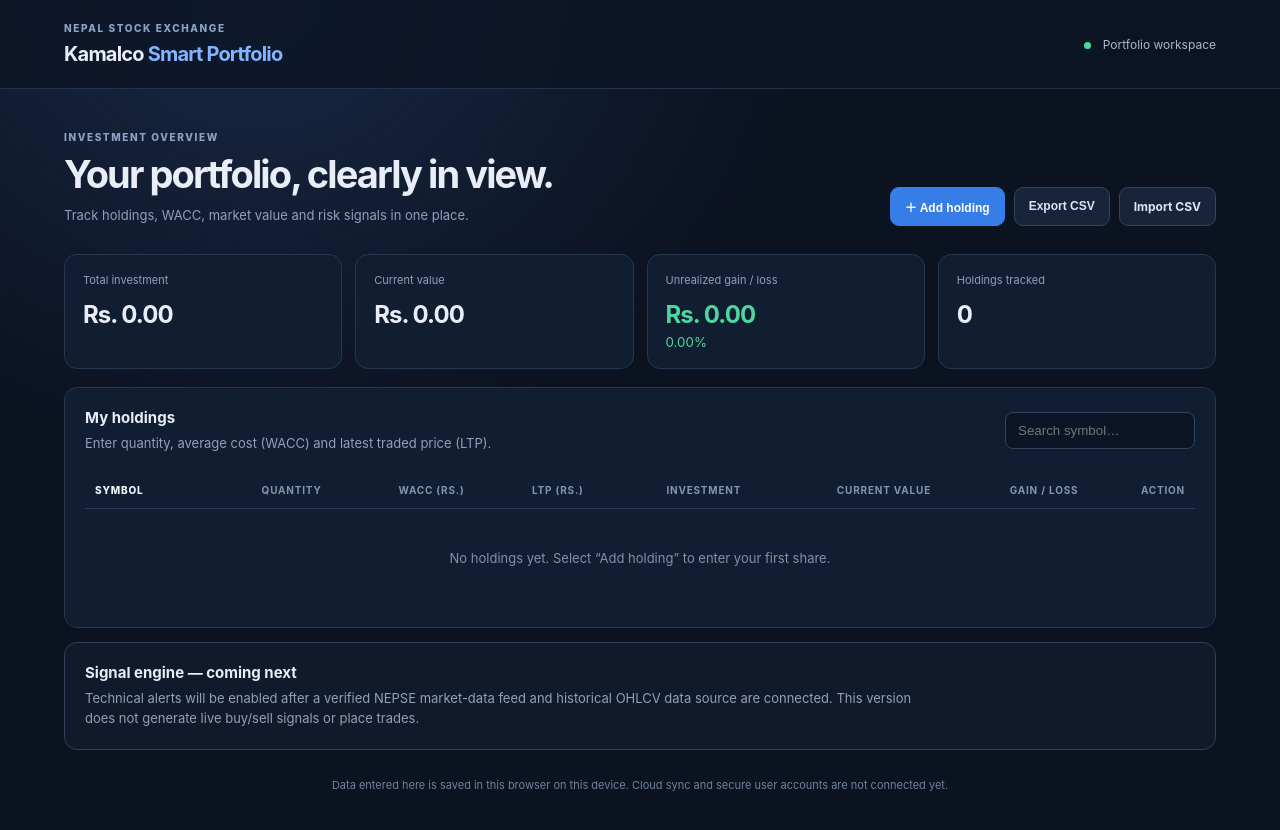
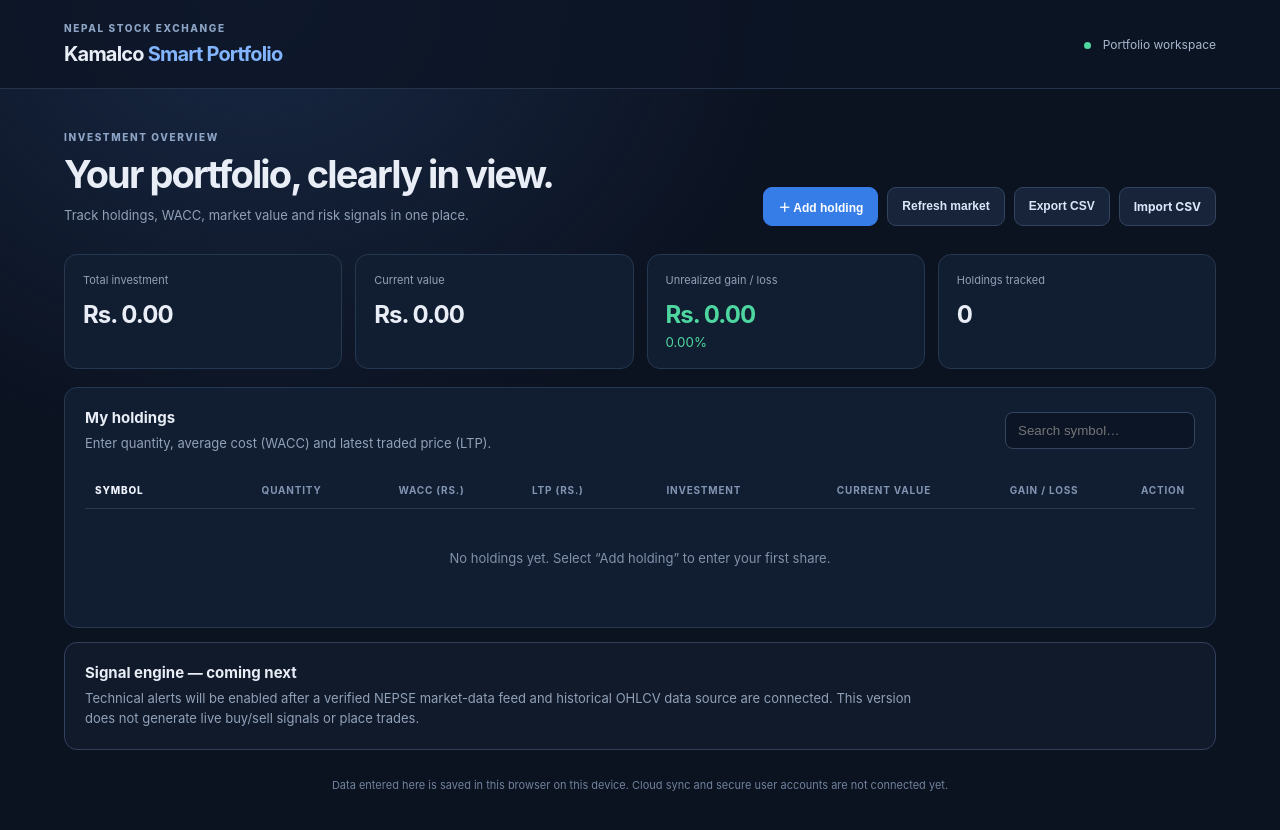
Before and after one commit to aarogya-helios/kamalco-nepse-smart-portfolio, a plain HTML site: page index.html in a window 1280 px wide. Drawn offline with Linux system fonts and the light colour scheme.

Commit message:
Add market refresh and technical alerts sections

```diff
--- a/index.html
+++ b/index.html
@@ -1,7 +1,7 @@
 <!doctype html>
 <html lang="en"><head><meta charset="UTF-8"><meta name="viewport" content="width=device-width, initial-scale=1"><meta name="theme-color" content="#101827"><title>Kamalco NEPSE Smart Portfolio</title><link rel="stylesheet" href="./style.css"></head>
 <body><header class="topbar"><div><div class="eyebrow">NEPAL STOCK EXCHANGE</div><h1>Kamalco <span>Smart Portfolio</span></h1></div><div class="status"><i></i> Portfolio workspace</div></header>
-<main class="wrap"><section class="intro"><div><p class="eyebrow">INVESTMENT OVERVIEW</p><h2>Your portfolio, clearly in view.</h2><p class="muted">Track holdings, WACC, market value and risk signals in one place.</p></div><div class="actions"><button id="addBtn" class="primary">＋ Add holding</button><button id="exportBtn" class="secondary">Export CSV</button><label class="secondary upload">Import CSV<input id="importFile" type="file" accept=".csv,text/csv"></label></div></section>
+<main class="wrap"><section class="intro"><div><p class="eyebrow">INVESTMENT OVERVIEW</p><h2>Your portfolio, clearly in view.</h2><p class="muted">Track holdings, WACC, market value and risk signals in one place.</p></div><div class="actions"><button id="addBtn" class="primary">＋ Add holding</button><button id="refreshBtn" class="secondary">Refresh market</button><button id="exportBtn" class="secondary">Export CSV</button><label class="secondary upload">Import CSV<input id="importFile" type="file" accept=".csv,text/csv"></label></div></section>
 <section class="metrics"><article class="metric"><span>Total investment</span><strong id="investment">Rs. 0.00</strong></article><article class="metric"><span>Current value</span><strong id="currentValue">Rs. 0.00</strong></article><article class="metric"><span>Unrealized gain / loss</span><strong id="gainLoss">Rs. 0.00</strong><small id="gainPct">0.00%</small></article><article class="metric"><span>Holdings tracked</span><strong id="holdingCount">0</strong></article></section>
 <section class="panel"><div class="panel-head"><div><h3>My holdings</h3><p class="muted">Enter quantity, average cost (WACC) and latest traded price (LTP).</p></div><input id="search" class="search" placeholder="Search symbol…"></div><div class="table-wrap"><table><thead><tr><th>Symbol</th><th>Quantity</th><th>WACC (Rs.)</th><th>LTP (Rs.)</th><th>Investment</th><th>Current value</th><th>Gain / loss</th><th>Action</th></tr></thead><tbody id="holdingsBody"></tbody></table></div><p id="empty" class="empty">No holdings yet. Select “Add holding” to enter your first share.</p></section>
 <section class="panel note"><h3>Signal engine — coming next</h3><p class="muted">Technical alerts will be enabled after a verified NEPSE market-data feed and historical OHLCV data source are connected. This version does not generate live buy/sell signals or place trades.</p></section><footer>Data entered here is saved in this browser on this device. Cloud sync and secure user accounts are not connected yet.</footer></main>
```
